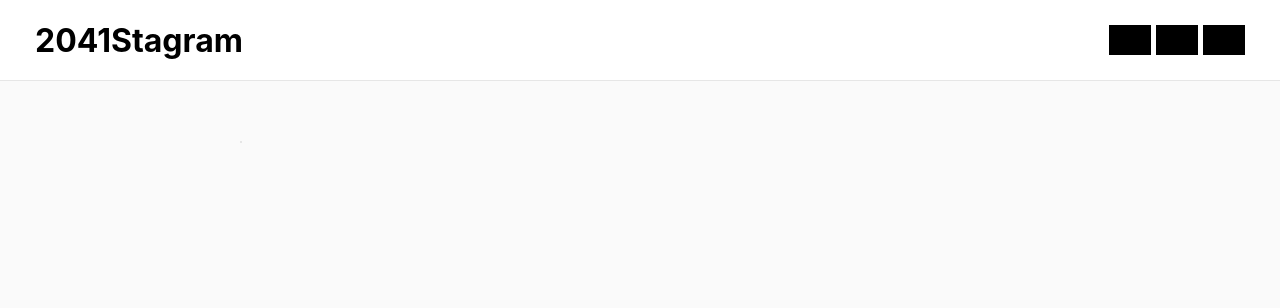
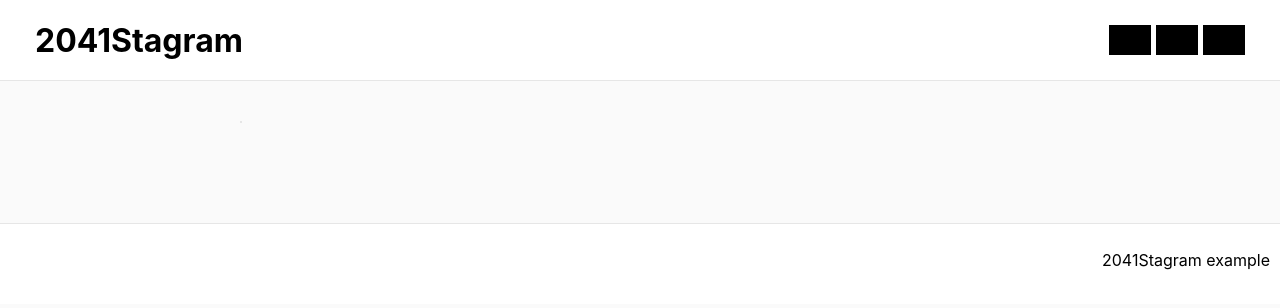
Before and after one commit to teaching-js/assignment, a website with bundled scripts: page index.html in a window 1280 px wide. Built offline with nearby package versions, Linux system fonts and the light colour scheme; no server answers.

Commit message:
and again

```diff
--- a/index.html
+++ b/index.html
@@ -27,6 +27,9 @@
             <!-- inject large feed data -->
         </div>
     </main>
+    <footer>
+        <p>2041Stagram example</p>
+    </footer>
     <script type="module" src="src/main.js"></script>
 </body>
 </html>
--- a/styles/main.css
+++ b/styles/main.css
@@ -20,6 +20,14 @@
     border-bottom: 1px solid rgba(0,0,0,.0975);
 }
 
+footer {
+    border-top: 1px solid rgba(0,0,0,.0975);
+    padding: 10px;
+    background-color:white;
+    min-height: 60px;
+    text-align: right;
+}
+
 .banner > * {
     margin: 10px 25px;
 }
@@ -38,23 +46,21 @@
 }
 
 main {
+    max-width: 800px;
+    margin: 40px auto;
+}
+
+main, #feed {
     display: flex;
-    max-width: 800px;
     flex-direction: row;
     justify-content: space-between;
     align-items: center;
     flex-wrap: wrap;
-    margin: 60px auto;
 }
 
 #feed {
     background-color: white;
     border: 1px solid rgba(0,0,0,.0975);
-    display: flex;
-    flex-direction: row;
-    justify-content: space-between;
-    align-items: center;
-    flex-wrap: wrap;
 }
 
 #feed > * {
```
